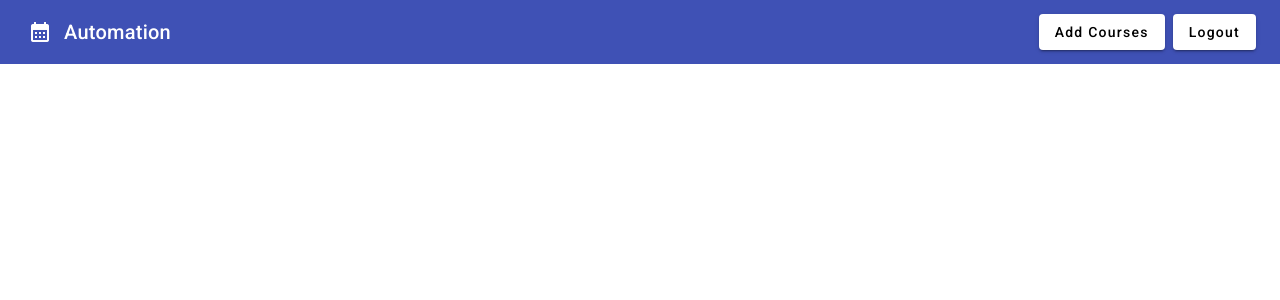
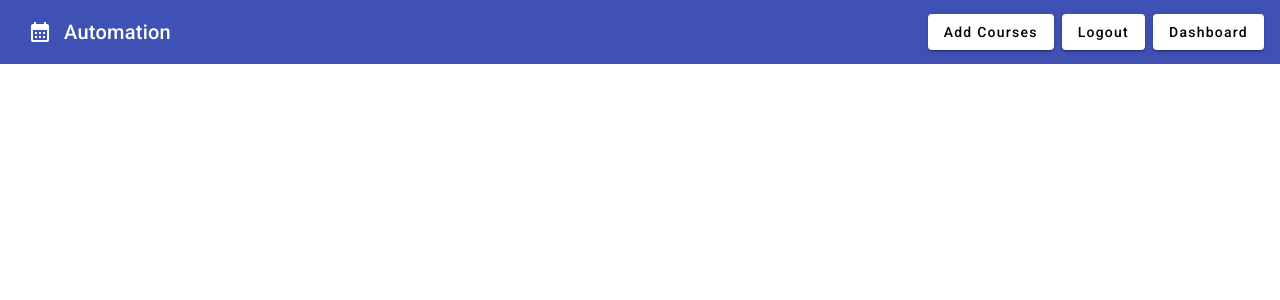
Before and after one commit to AeromusGyan/Automation, an Angular app: page / in a window 1280 px wide. Shown: the top 300 px of the page. Built offline with nearby package versions, Linux system fonts and the light colour scheme; sample sign-in values are in the browser's storage.

Commit message:
dashboard button

```diff
--- a/src/app/master/header/header.component.html
+++ b/src/app/master/header/header.component.html
@@ -32,6 +32,11 @@
           <!-- <mat-icon>login</mat-icon> -->
         </button>
       </a>
+      <a routerLink="dashboard">
+        <button mat-raised-button class="example-icon favorite-icon" aria-label="Example icon-button with heart icon">
+          Dashboard
+        </button>
+      </a>
     </div>
   </mat-toolbar>
 </p>
```
